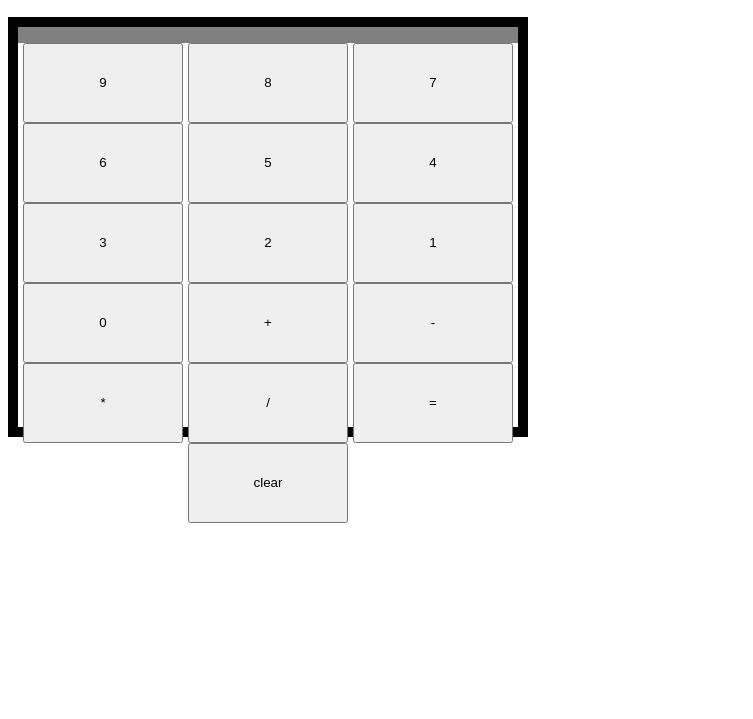
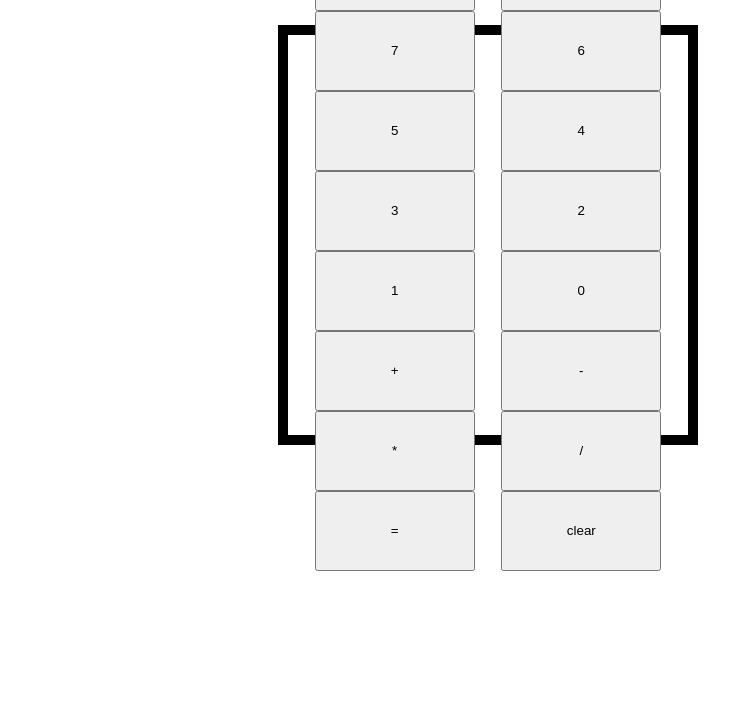
Before and after one commit to Bipin-Kalakheti/Calculator-odin-project, a plain HTML site: page index.html in a window 1280 px wide. Shown: the part 81-800 px from the top of the page, without its empty margins (0-753 px from the left). Drawn offline with Linux system fonts and the light colour scheme.

Commit message:
update css

```diff
--- a/style.css
+++ b/style.css
@@ -1,12 +1,24 @@
+.main-container{
+    display: flex;
+    flex-direction: column;
+    justify-content: center;
+    align-items: center;
+    width: 960px;
+}
+
 .calculator-container{
     display: flex;
+    justify-content: center;
     flex-direction: column;
     border: 10px solid black;
-    width: 500px;
+    width: 400px;
     height: 400px;
 }
 
 .calculator-display{
+    display: flex;
+    justify-content: flex-end;
+    align-items: flex-end;
     height: inherit;
     background-color: gray;
 }
```
